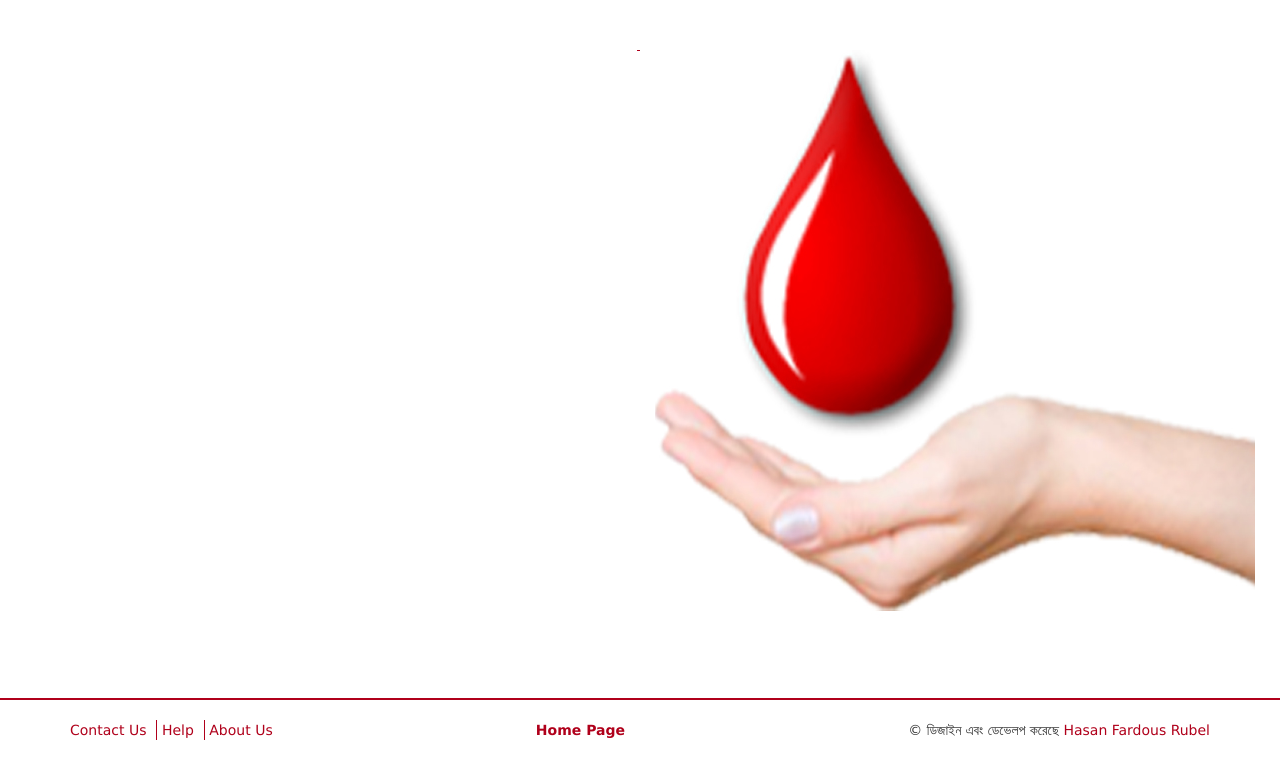
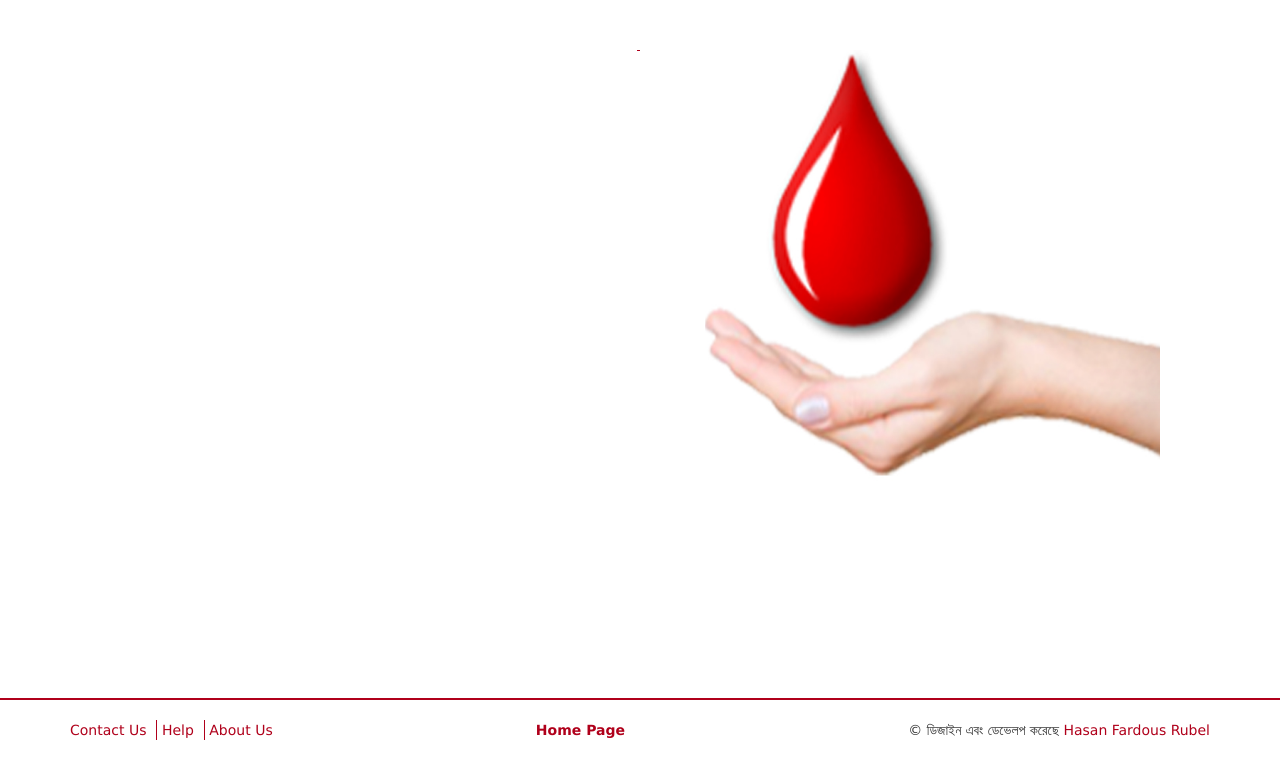
Before and after one commit to almaruf/rubel, a PHP site: page /verification.php in a window 1280 px wide. Shown: the part 40-800 px from the top of the page. Run offline with PHP 8.4, Linux system fonts and the light colour scheme; data that the repository does not hold is empty; some libraries are stand-ins or nearby versions.

Commit message:
Verify img style
Verify img style

```diff
--- a/blood/style.css
+++ b/blood/style.css
@@ -114,6 +114,15 @@ div.donor {
 }
 
 
+/* verify page styles */
+
+div.donor img {
+  height: auto;
+  max-width: 100%;
+  padding: 0 50px;
+}
+
+
 
 
 
```
